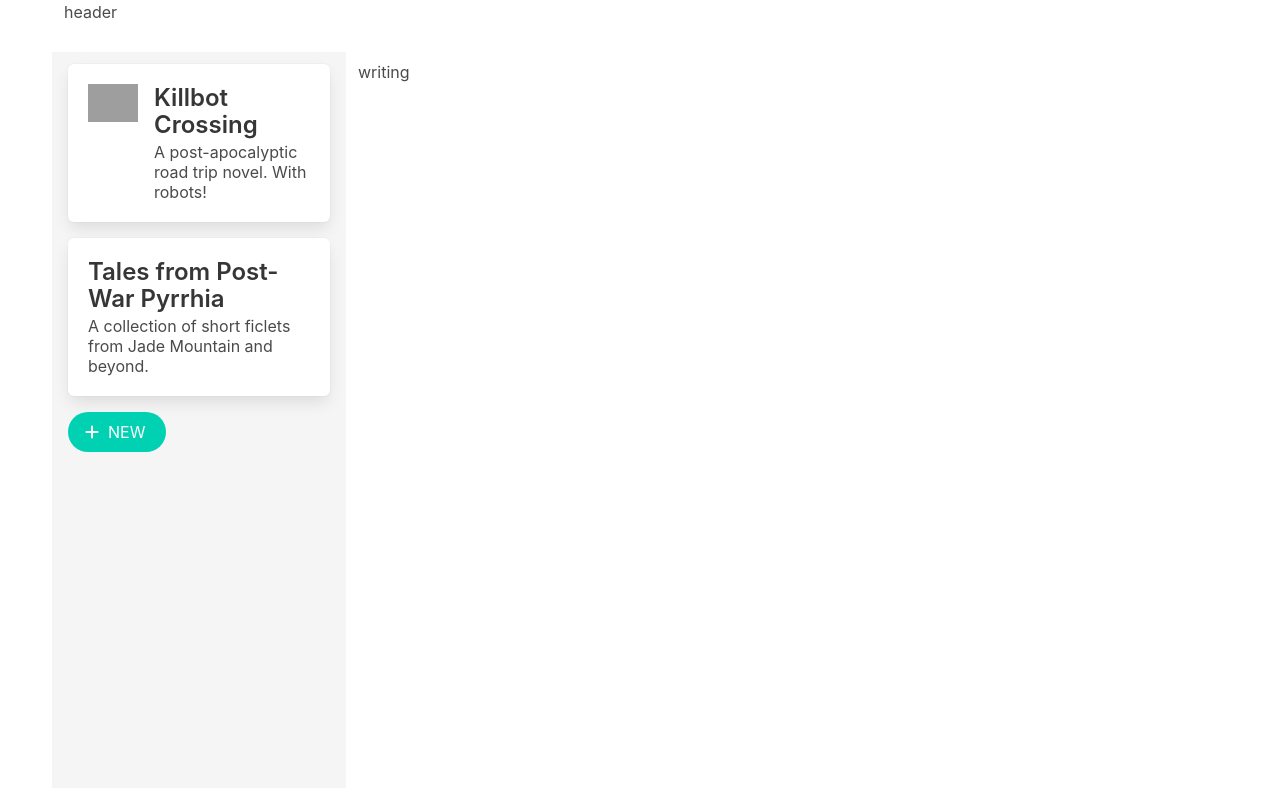
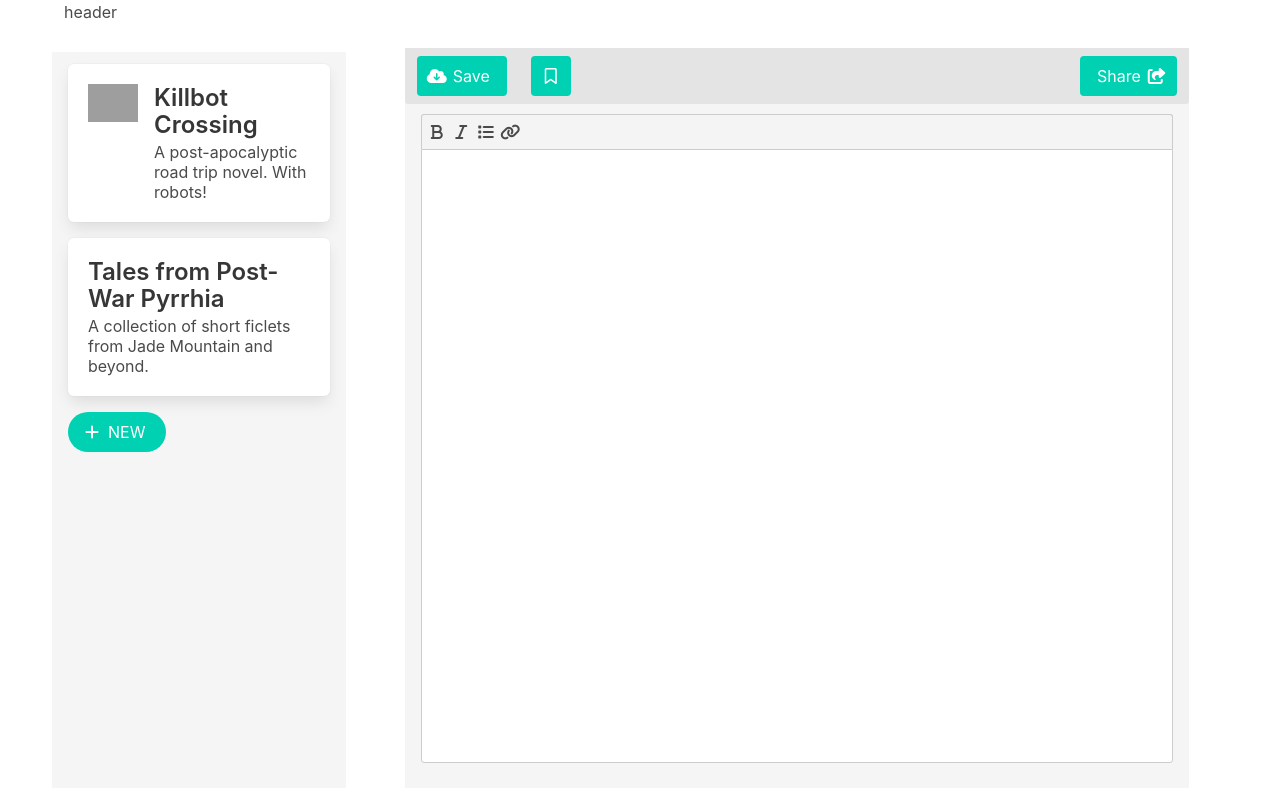
Before and after one commit to Nivrad00/Weaver, a website: page index.html in a window 1280 px wide. Drawn offline with nearby package versions, Linux system fonts and the light colour scheme; grey boxes are pictures that could not be loaded.

Commit message:
texteditor

```diff
--- a/index.html
+++ b/index.html
@@ -5,7 +5,8 @@
         <meta name="viewport" content="width=device-width, initial-scale=1.0">
 
         <link rel="stylesheet" href="node_modules/bulma/css/bulma.css" />
-        <link rel="stylesheet" href="style.css" />
+        <link rel="stylesheet" href="stylesheets/style.css" />
+        <link rel="stylesheet" href="stylesheets/texteditor.css" />
 
         <script src="jquery-3.5.1.min.js"></script>
 		<script src="https://kit.fontawesome.com/e690d06293.js" crossorigin="anonymous"></script>
@@ -29,7 +30,7 @@
 							<div class="media">
 								<div class="media-left">
 									<figure class="image">
-										<img src="kbxing.png" class="cover" alt="Killbot Crossing">
+										<img src="images/kbxing.png" class="cover" alt="Killbot Crossing">
 									</figure>
 								</div>
 								<div class="media-content">
@@ -56,8 +57,44 @@
 						</button>
 					</div>
 
-					<div class="column">
-						writing
+					<div class="column is-two-thirds has-background-light p-4" style="margin-left: 5%; padding: 0 !important">
+                        <nav class="buttonbar navbar">
+                            <div class="navbar-start">
+                                <div class="navbar-item">
+                                    <button id="save-story" class="button is-primary">
+                                        <span class="icon has-text-white">
+                                            <i class="fas fa-cloud-download-alt"></i>
+                                        </span>
+                                        <span>Save</span>
+                                    </button>
+                                </div>
+                                <div class="navbar-item">
+                                    <button id="bookmark" class="button is-primary">
+                                        <span class="icon has-text-white">
+                                            <i class="far fa-bookmark"></i>
+                                        </span>
+                                    </button>
+                                </div>
+                            </div>
+                            <div class="navbar-end">
+                                <div class="navbar-item">
+                                    <button id="share-story" class="button is-primary">
+                                        <span>Share</span>
+                                        <span class="icon has-text-white">
+                                            <i class="fas fa-share-square"></i>
+                                        </span>
+                                    </button>
+                                </div>
+                            </div>
+                        </nav>
+                        <div class="toolbar">
+                            <span class="fa fa-bold fa-fw" aria-hidden="true"></span>
+                            <span class="fa fa-italic fa-fw" aria-hidden="true"></span>
+                            <span class="fa fa-list fa-fw" aria-hidden="true"></span>
+                            <span class="fa fa-link fa-fw" aria-hidden="true"></span>
+                        </div>
+                        <div class="editor" contenteditable="true">
+                        </div>
 					</div>
 				</div>
 			</div>
--- /dev/null
+++ b/stylesheets/texteditor.css
@@ -0,0 +1,43 @@
+.editor {
+    border: solid 1px #ccc;
+    padding: 20px;
+    min-height: 83%;
+    background-color: white;
+    border-bottom-left-radius: 3px;
+    border-bottom-right-radius: 3px;
+    margin-left: 1rem;
+    margin-right: 1rem;
+}
+
+.buttonbar {
+    background:#e4e4e4;
+    border-bottom-left-radius: 3px;
+    border-bottom-right-radius: 3px;
+    margin: 0 0 0 0;
+    width: 100%;
+}
+
+.buttonbar button {
+    margin: auto;
+}
+
+.toolbar {
+    border-top: solid 1px #ccc;
+    border-left: solid 1px #ccc;
+    border-right: solid 1px #ccc;
+    border-top-left-radius: 3px;
+    border-top-right-radius: 3px;
+    background: #f4f4f4;
+    padding: 5px;
+    margin-left: 1rem;
+    margin-right: 1rem;
+    margin-top: 10px;
+}
+
+.toolbar > span {
+    cursor:pointer;
+}
+
+.toolbar > span:hover {
+    text-decoration:underline;
+}
```
Also changed, not shown: stylesheets/style.css (renamed from style.css), 2 other files.
